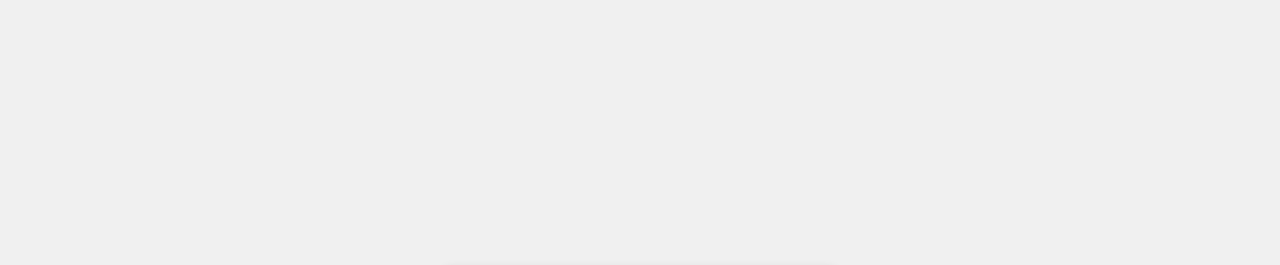
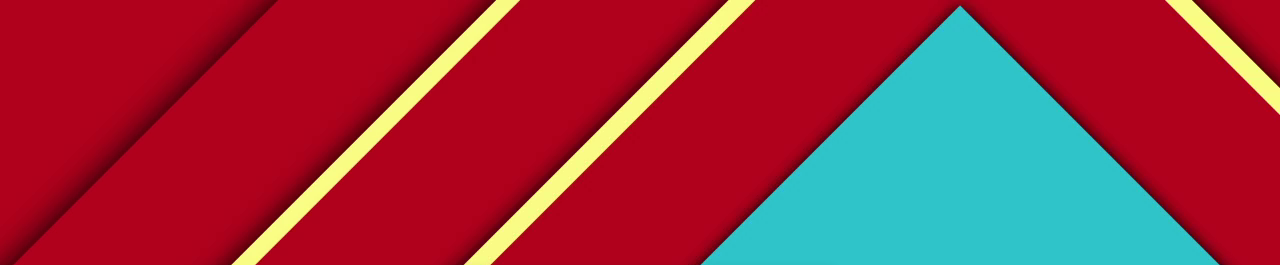
Before and after one commit to assaf-itzikson/buzzer-game, a website: page index.html in a window 1280 px wide. Shown: the top 265 px of the page. Drawn offline with Linux system fonts and the light colour scheme.

Commit message:
updating background image

```diff
--- a/style.css
+++ b/style.css
@@ -6,6 +6,7 @@ body {
     height: 100vh;
     margin: 0;
     background-color: #f0f0f0;
+    background-image: url('/images/background.png');
 }
 
 .container {
```
Also changed, not shown: images/background.png (added).
